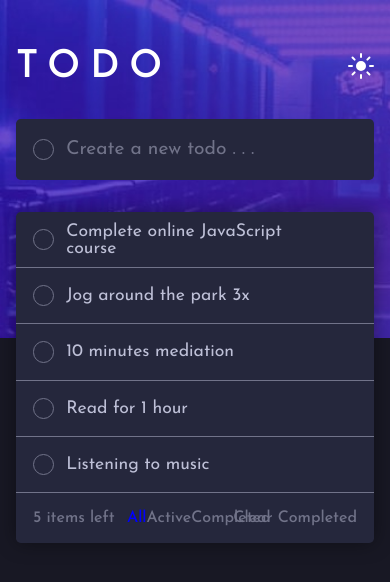
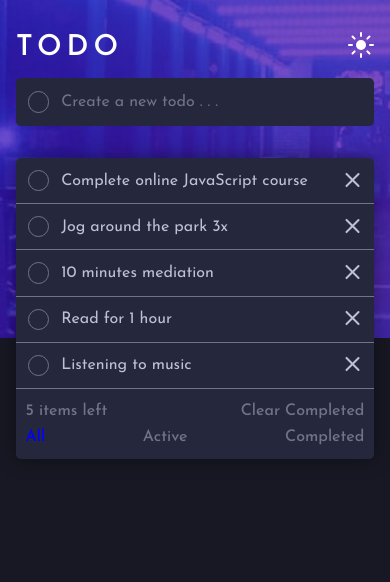
Before and after one commit to FayozbekOlimov/ToDo-App, a plain HTML site: page index.html in a window 390 px wide. Drawn offline with Linux system fonts and the light colour scheme.

Commit message:
Media query added

```diff
--- a/style.css
+++ b/style.css
@@ -272,7 +272,7 @@ img {
 }
 
 .header__filter-sort {
-    width: 27%;
+    width: 30%;
     display: flex;
     align-items: center;
     justify-content: space-between;
@@ -298,3 +298,45 @@ img {
 .header__filter-sort span.active {
     color: blue;
 }
+
+/* Responsive */
+
+@media (max-width: 575px) {
+    .header__createTodo {
+        padding: 0;
+    }
+    .header__input, .header__content {
+        font-size: 1rem;
+    }
+    .header__top {
+        margin: 1rem 0;
+    }
+    .header__title {
+        font-size: 1.8rem;
+        letter-spacing: 5px;
+    }
+    .header__icon {
+        opacity: 1;
+    }
+    .header__filter-sort {
+        width: 40%;
+    }
+}
+
+@media (max-width: 460px) {
+    .header__filter {
+        flex-wrap: wrap;
+        align-items: center;
+        padding: .6rem;
+    }
+    .header__filter-sort {
+        order: 1;
+        width: 100%;
+        padding: 0.3rem 0;
+    }
+    .header__filter-left,
+    .header__filter-clear {
+        margin: 0;
+        padding: 0.3rem 0;
+    }
+}
```
